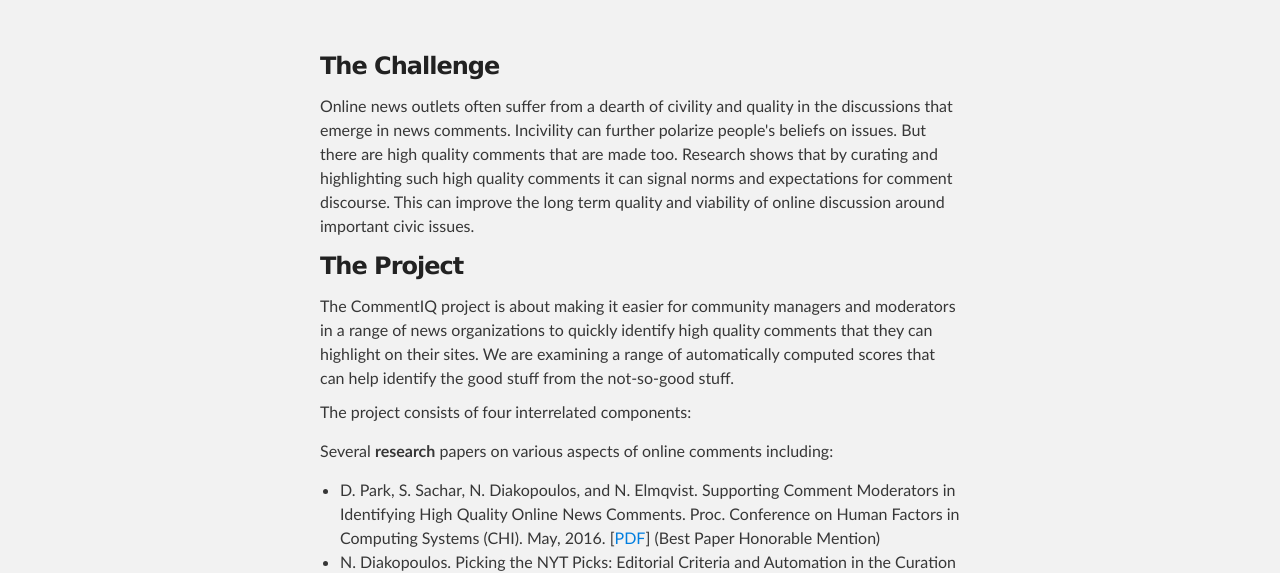
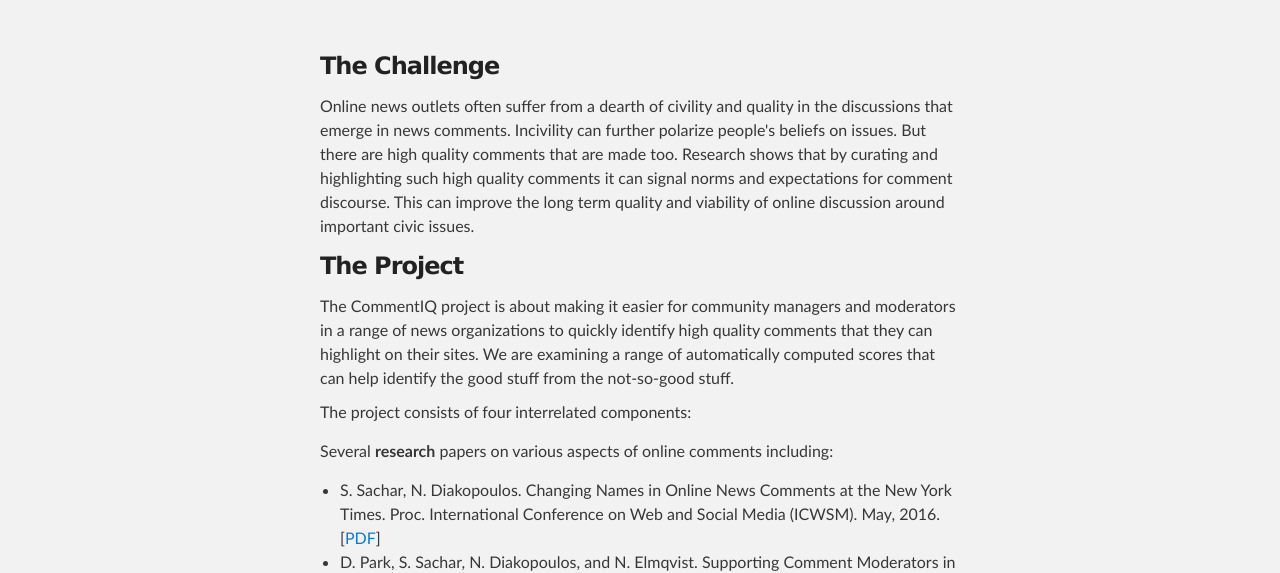
Before and after one commit to comp-journalism/commentIQ, a plain HTML site: page index.html in a window 1280 px wide. Shown: the part 212-785 px from the top of the page. Drawn offline with Linux system fonts and the light colour scheme.

Commit message:
Update index.html

```diff
--- a/index.html
+++ b/index.html
@@ -39,6 +39,7 @@
         Several <strong>research</strong> papers on various aspects of online comments including:
         </p>
           <ul>
+            <li>S. Sachar, N. Diakopoulos. Changing Names in Online News Comments at the New York Times. Proc. International Conference on Web and Social Media (ICWSM). May, 2016. [<a href="http://www.nickdiakopoulos.com/wp-content/uploads/2011/07/Changing-Names-in-Online-News-Comments_ICWSM16.pdf">PDF</a>]</li>
           <li>D. Park, S. Sachar, N. Diakopoulos, and N. Elmqvist. Supporting Comment Moderators in Identifying High Quality Online News Comments. Proc. Conference on Human Factors in Computing Systems (CHI). May, 2016. [<a href="http://www.nickdiakopoulos.com/wp-content/uploads/2011/07/CommentIQ-CHI2016-Final-Version.pdf">PDF</a>] (Best Paper Honorable Mention)</li>
           <li>N. Diakopoulos. Picking the NYT Picks: Editorial Criteria and Automation in the Curation of Online News Comments. <em>#ISOJ Journal</em>. April, 2015. [<a href="http://www.nickdiakopoulos.com/wp-content/uploads/2011/07/ISOJ_Journal_V5_N1_2015_Spring_Diakopoulos_Picking-NYT-Picks.pdf">PDF</a>]</li>
           <li>N. Diakopoulos. The Editor’s Eye: Curation and Comment Relevance on the New York Times. <em>Proc. Conference on Computer Supported Cooperative Work (CSCW).</em> March, 2015. [<a href="http://www.nickdiakopoulos.com/wp-content/uploads/2011/07/the_editors_eye_final.pdf">PDF</a>]</li>
```
